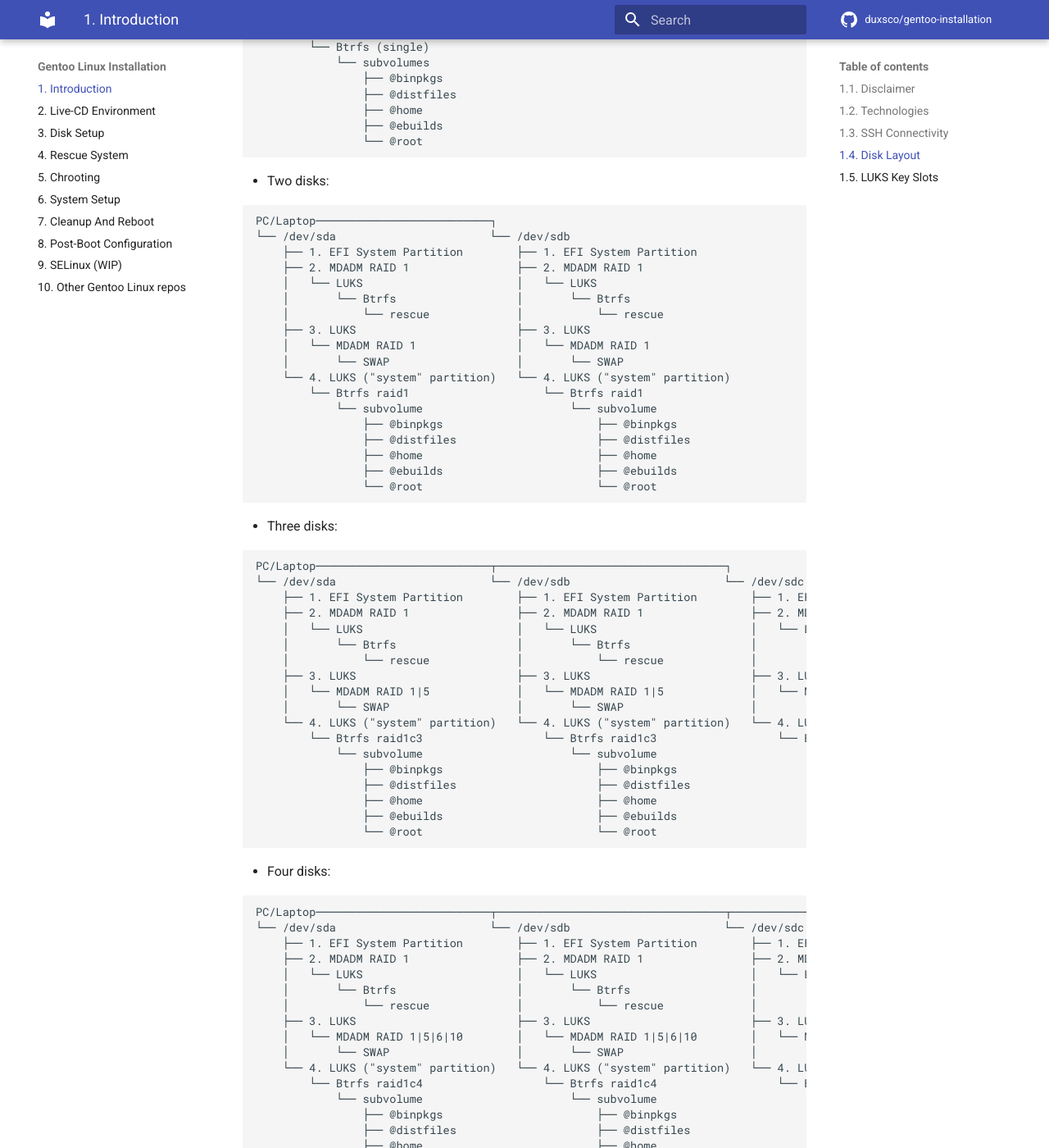
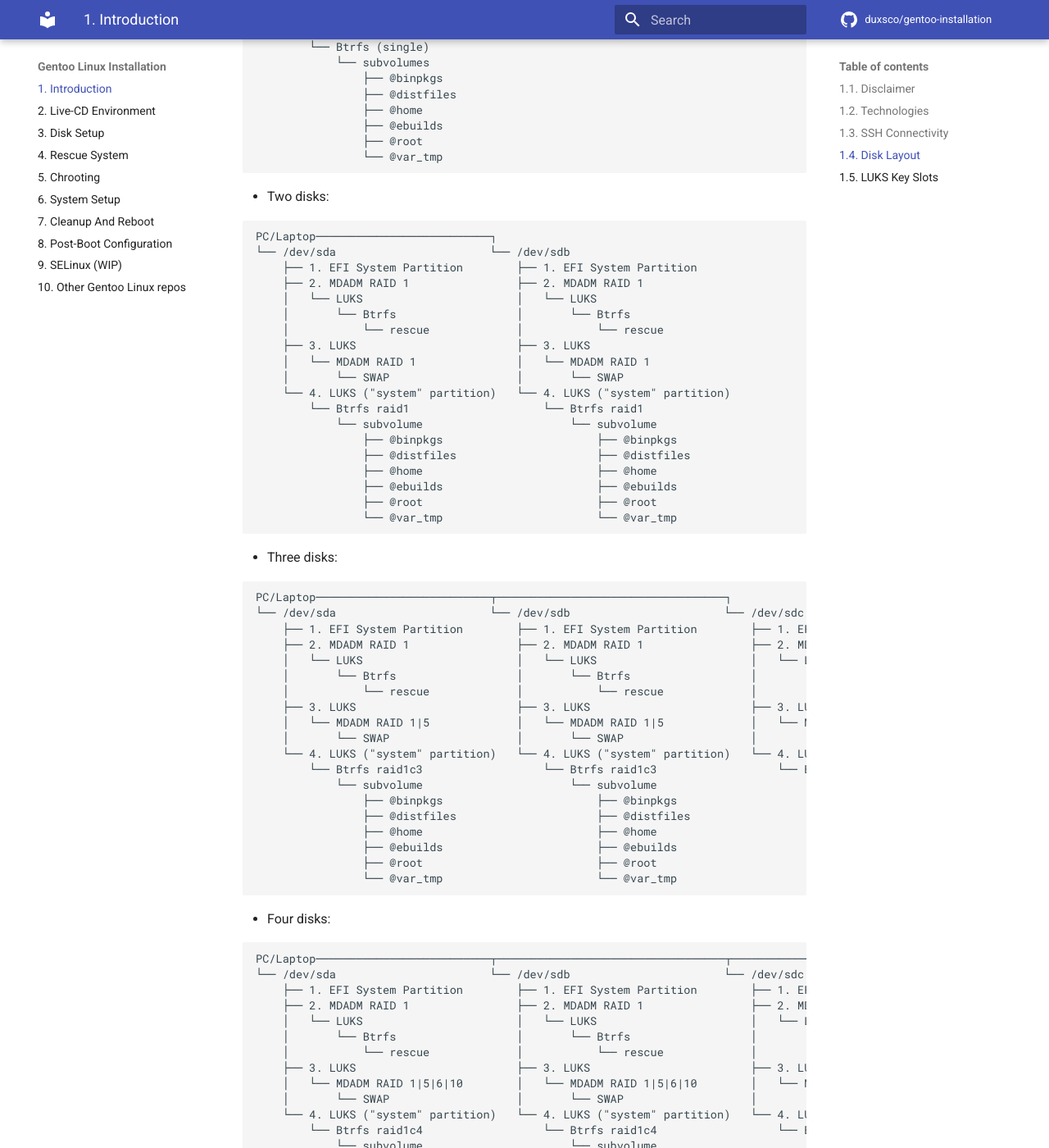
Before and after one commit to duxsco/gentoo-installation, an MkDocs documentation site: the page built from docs/index.md, in a window 1280 px wide and 1400 px high, scrolled down 1491 px. Shown: the whole window at 82% size. Built offline with MkDocs 1.6.1 and Material for MkDocs 9.7.7, drawn with Linux system fonts in a browser that asks for light colours; comment, search, counter and statistics services are not loaded; some of the changed text lies outside the part shown.

Commit message:
Store /var/tmp on separate BTRFS subvolume to keep out of backups

````diff
--- a/docs/index.md
+++ b/docs/index.md
@@ -47,7 +47,8 @@ PC∕Laptop
                 ├── @distfiles
                 ├── @home
                 ├── @ebuilds
-                └── @root
+                ├── @root
+                └── @var_tmp
 ```
 
 - Two disks:
@@ -70,7 +71,8 @@ PC∕Laptop───────────────────────
                 ├── @distfiles                     ├── @distfiles
                 ├── @home                          ├── @home
                 ├── @ebuilds                       ├── @ebuilds
-                └── @root                          └── @root
+                ├── @root                          ├── @root
+                └── @var_tmp                       └── @var_tmp
 ```
 
 - Three disks:
@@ -93,7 +95,8 @@ PC∕Laptop───────────────────────
                 ├── @distfiles                     ├── @distfiles                     ├── @distfiles
                 ├── @home                          ├── @home                          ├── @home
                 ├── @ebuilds                       ├── @ebuilds                       ├── @ebuilds
-                └── @root                          └── @root                          └── @root
+                ├── @root                          ├── @root                          ├── @root
+                └── @var_tmp                       └── @var_tmp                       └── @var_tmp
 ```
 
 - Four disks:
@@ -116,7 +119,8 @@ PC∕Laptop───────────────────────
                 ├── @distfiles                     ├── @distfiles                     ├── @distfiles                     ├── @distfiles
                 ├── @home                          ├── @home                          ├── @home                          ├── @home
                 ├── @ebuilds                       ├── @ebuilds                       ├── @ebuilds                       ├── @ebuilds
-                └── @root                          └── @root                          └── @root                          └── @root
+                ├── @root                          ├── @root                          ├── @root                          ├── @root
+                └── @var_tmp                       └── @var_tmp                       └── @var_tmp                       └── @var_tmp
 ```
 
 - More disks can be used (see: `man mkfs.btrfs | sed -n '/^PROFILES$/,/^[[:space:]]*└/p'`). RAID 10 is only available to setups with an even number of disks.
````
Also changed, not shown: docs/disk_setup.md (+5 -1 lines), docs/system_setup.md (+1 -0 lines), 1 other file.
